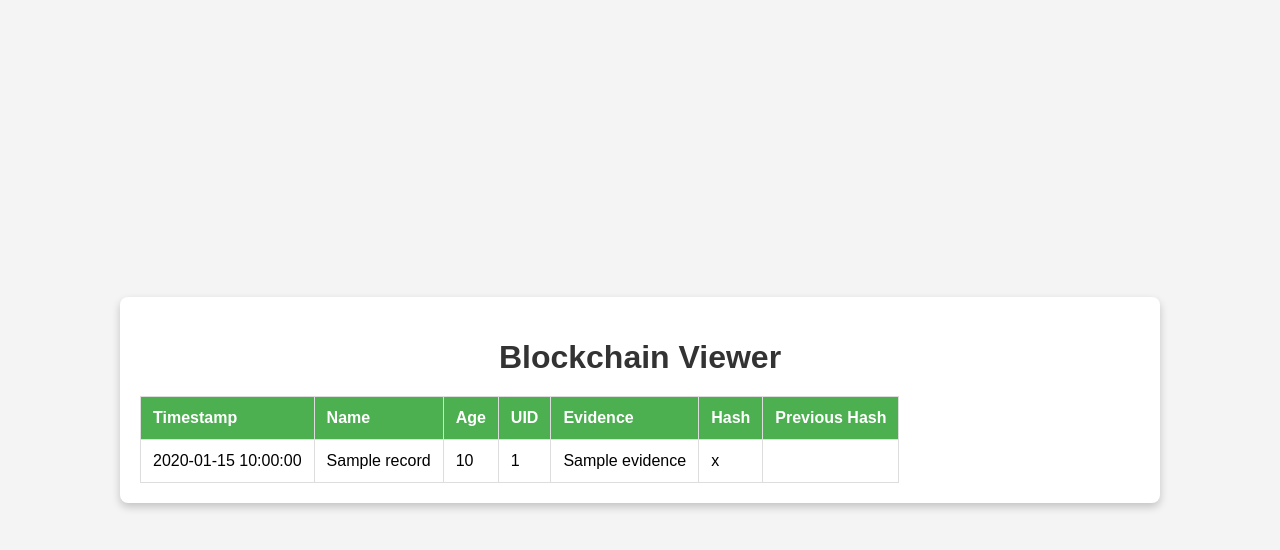
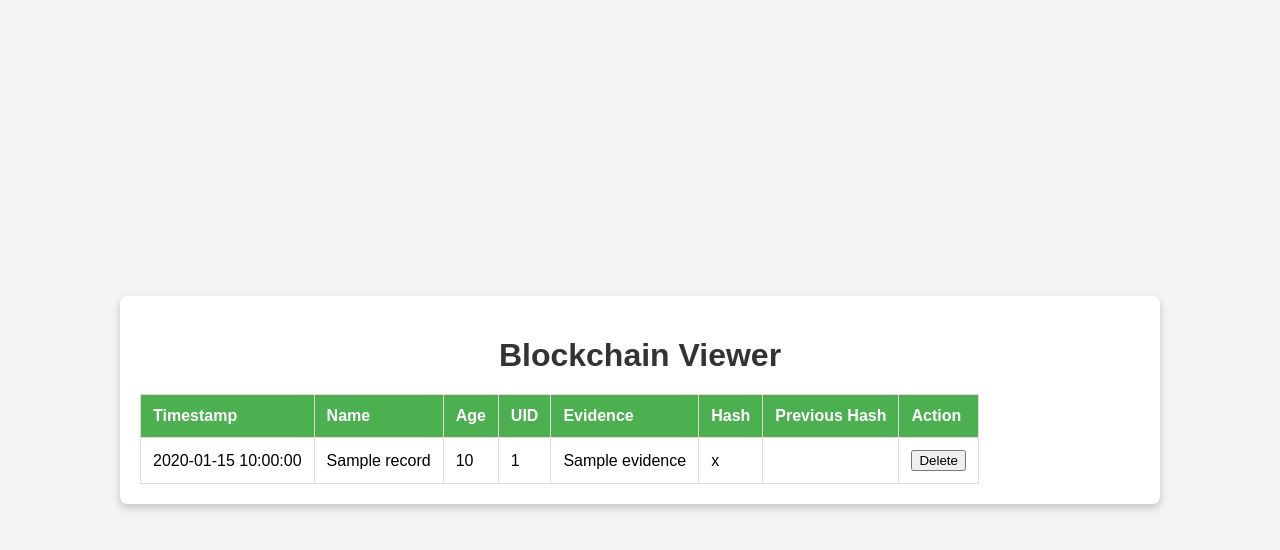
Before and after one commit to vaibhavk10/Blockchain-Evidence-System, a Flask app: template templates/view_blockchain.html in a window 1280 px wide. Shown: the top 550 px of the page. Run offline with Flask 3, Linux system fonts and the light colour scheme; the template is opened without the code that fills it: most values are stand-ins (such as "Sample title", 1, 10 or a date in 2020).

Commit message:
First Commit

```diff
--- a/app.py
+++ b/app.py
@@ -1,4 +1,4 @@
-from flask import Flask, render_template, request
+from flask import Flask, render_template, request, redirect, url_for
 from hashlib import sha256
 from datetime import datetime
 
@@ -39,7 +39,14 @@ def add_record():
     new_record = PatientRecord(name, uid, age, evidence)
     blockchain.append(new_record)
 
-    return f"Record added to blockchain successfully. Your User ID: {uid}"
+    return redirect(url_for('view_blockchain'))
+
+# Route to delete a record by UID
+@app.route('/delete_record/<uid>', methods=['POST'])
+def delete_record(uid):
+    global blockchain
+    blockchain = [record for record in blockchain if record.uid != uid]
+    return redirect(url_for('view_blockchain'))
 
 # Route to view blockchain
 @app.route('/view_blockchain')
--- a/templates/view_blockchain.html
+++ b/templates/view_blockchain.html
@@ -51,7 +51,7 @@
     </style>
 </head>
 <body>
-    <div class="container">
+     <div class="container">
         <h1>Blockchain Viewer</h1>
         <table>
             <tr>
@@ -62,6 +62,7 @@
                 <th>Evidence</th>
                 <th>Hash</th>
                 <th>Previous Hash</th>
+                <th>Action</th>
             </tr>
             {% for record in blockchain %}
             <tr>
@@ -70,8 +71,13 @@
                 <td>{{ record.age }}</td>
                 <td>{{ record.uid }}</td>
                 <td>{{ record.evidence }}</td>
-                <td class="hash-cell">{{ record.hash }}</td>
-                <td class="hash-cell">{{ record.previous_hash }}</td>
+                <td>{{ record.hash }}</td>
+                <td>{{ record.previous_hash }}</td>
+                <td>
+                    <form action="{{ url_for('delete_record', uid=record.uid) }}" method="post" style="display:inline;">
+                        <button type="submit" onclick="return confirm('Are you sure you want to delete this record?');">Delete</button>
+                    </form>
+                </td>
             </tr>
             {% endfor %}
         </table>
```
